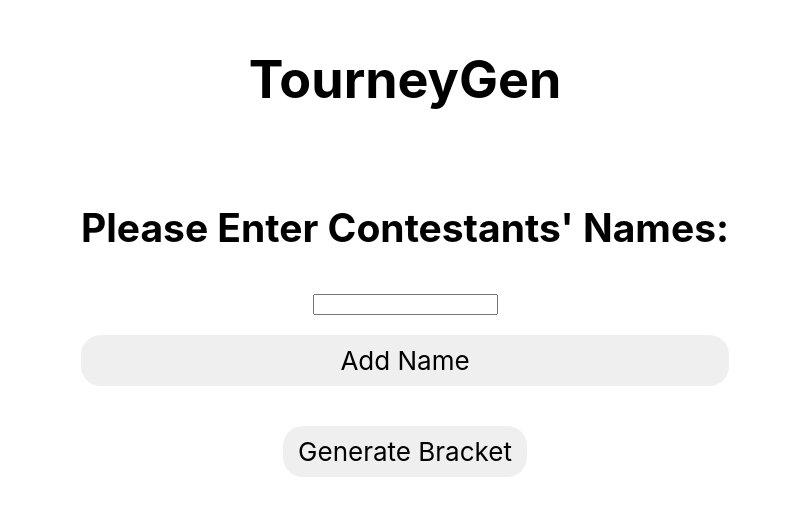
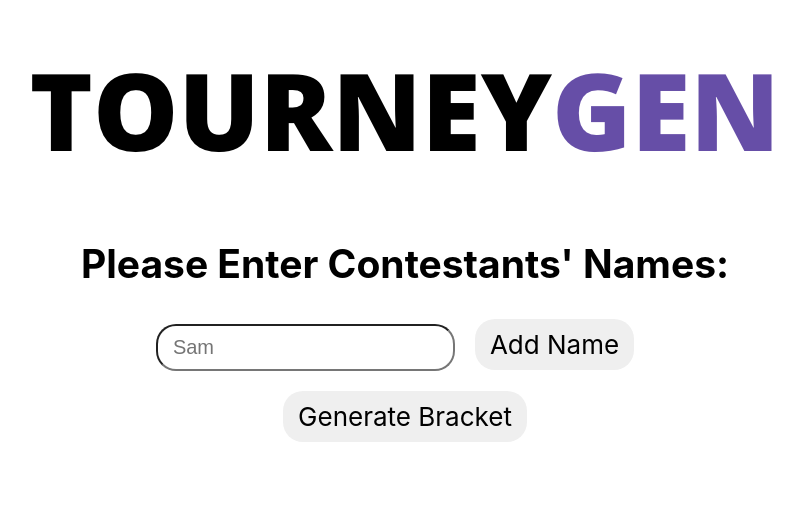
Before and after one commit to 397-f21/tournament-organizer, a React (Create React App) app: page / in a window 1280 px wide. Shown: the part 145-660 px from the top of the page, without its empty margins (235-1038 px from the left). Built offline with nearby package versions, Linux system fonts and the light colour scheme.

Commit message:
Improved CSS

```diff
--- a/package.json
+++ b/package.json
@@ -3,6 +3,9 @@
   "version": "0.1.0",
   "private": true,
   "dependencies": {
+    "@fortawesome/fontawesome-svg-core": "^1.2.36",
+    "@fortawesome/free-solid-svg-icons": "^5.15.4",
+    "@fortawesome/react-fontawesome": "^0.1.15",
     "@testing-library/jest-dom": "^5.14.1",
     "@testing-library/react": "^11.2.7",
     "@testing-library/user-event": "^12.8.3",
@@ -10,6 +13,7 @@
     "react": "^17.0.2",
     "react-brackets": "^0.4.6",
     "react-dom": "^17.0.2",
+    "react-router-dom": "^5.3.0",
     "react-scripts": "4.0.3",
     "typescript": "^4.4.3",
     "web-vitals": "^1.1.2"
--- a/src/App.js
+++ b/src/App.js
@@ -1,6 +1,6 @@
 import React, { useState } from 'react';
 import './App.css';
-import { RoundProps, rounds} from './utilities/bracket-organizer.ts';
+import { rounds} from './utilities/bracket-organizer.ts';
 import { Bracket } from 'react-brackets';
 import { shuffle } from './utilities/team-shuffler';
 import NameInput from './components/NameInput';
@@ -8,7 +8,8 @@ import './index.css';
 import { namesFillBye } from './utilities/calculation.js'
 
 import { initializeApp } from 'firebase/app';
-import { getDatabase, onValue, ref, set } from 'firebase/database';
+
+import TourneyGenLogo from './TourneyGenLogo.png';
 
 const firebaseConfig = {
   apiKey: "AIzaSyAbJm8d0-U6cg0HIJWr6ywTxbkeAAtdCJc",
@@ -21,7 +22,6 @@ const firebaseConfig = {
 };
 
 const firebase = initializeApp(firebaseConfig);
-const database = getDatabase(firebase);
 
 const App = () => {
   const [buttonPressed, setButtonPressed] = useState(false);
@@ -37,7 +37,7 @@ const App = () => {
   return (
     <div className="App">
       <header className="App-header">
-        <h1>TourneyGen</h1>
+        <img src={TourneyGenLogo} alt="Tourney Gen Logo" />
 
         <NameInput names={names} setNames={setNames} buttonPressed={buttonPressed} />
         <div>
--- a/src/components/NameInput.js
+++ b/src/components/NameInput.js
@@ -1,6 +1,10 @@
-import React, { useState, useEffect } from 'react';
+import React, { useState } from 'react';
+import { FontAwesomeIcon } from '@fortawesome/react-fontawesome';
+import { faTrashAlt } from '@fortawesome/free-solid-svg-icons';
 
-const addName = (input, names, setNames) => {  //name is a str
+import '../index.css';
+
+const addName = (input, setNames) => {  //name is a str
     if (!input.trim()) {
         alert('Please enter a name');
     } else {
@@ -36,9 +40,12 @@ const NameInput = ({ names, setNames, buttonPressed }) => {
             < div className="names-list">
             <ol>
                 {names.map((name, key) =>
-                    <div >
-                        <li key={key}>{name}<a href="#" onClick={() => deleteName(key, setNames)}>X</a></li>
-                    </div>
+                    <li className="flex-container" key={key}>
+                        <div className="name">{name}</div>
+                        <a href="#" className="flex-item" onClick={() => deleteName(key, setNames)}>
+                            <FontAwesomeIcon icon={faTrashAlt} />
+                        </a>
+                    </li>
                 )}
             </ol>
         </div>
@@ -46,8 +53,8 @@ const NameInput = ({ names, setNames, buttonPressed }) => {
             <div>
                 {(!buttonPressed) && <h2>Please Enter Contestants' Names:</h2>}
                 <div id="name-entry">
-                {!(buttonPressed) && <input id="nameSubmit" type='text' onKeyDown={_handleKeyDown} onChange={e => changeHandler(e.target.value)}></input>}
-                {!(buttonPressed) && <a  href="#" className="button" ref={inputRef} onClick={() => addName(input, names, setNames)}>Add Name</a>}
+                {!(buttonPressed) && <input id="nameSubmit" type='text' onKeyDown={_handleKeyDown} placeholder="Sam" onChange={e => changeHandler(e.target.value)}></input>}
+                {!(buttonPressed) && <a  href="#" className="button" ref={inputRef} onClick={() => addName(input, setNames)}>Add Name</a>}
                 </div>
             </div>
         </>
--- a/src/external-css.css
+++ b/src/external-css.css
@@ -1,3 +1,14 @@
+input[type=text] {
+    font-size: 20px;
+    border-radius: 20px;
+    padding: 10px 15px;
+}
+
+#name-entry .button {
+    display: inline-block;
+    margin: 0 20px;
+}
+
 .button {
     display: block;
     justify-self: end;
@@ -6,7 +17,26 @@
     margin: 20px auto;
     padding: 10px 15px;
     background-color: #efefef;
-    /* min-width: 70px; */
     color: black;
     text-decoration: none;
 }
+
+.fa-trash-alt {
+    color: black;
+}
+
+.fa-trash-alt:hover {
+    color: red;
+}
+
+.flex-container {
+    display: flex;
+    flex-direction: row;
+    min-width: 100px;
+    justify-content: space-between;
+    align-items: baseline;
+}
+
+.name {
+    padding-right: 20px;
+}
```
Also changed, not shown: src/App.css (line endings or trailing spaces), src/TourneyGenLogo.png (added), 1 other file (tests, documents, lock files or other folders).
